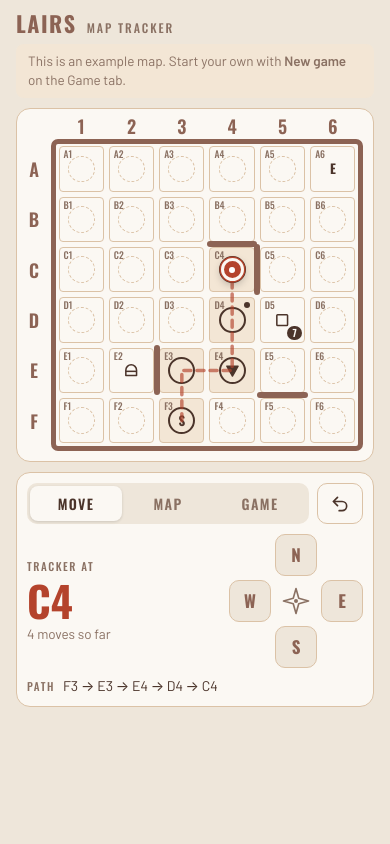
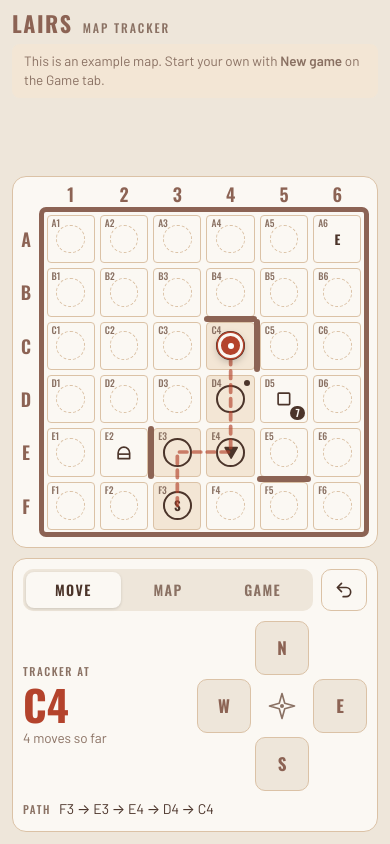
Before and after one commit to macskasa/lairs, a plain HTML site: page index.html in a window 390 px wide. Drawn offline with nearby package versions, Linux system fonts and the light colour scheme.

Commit message:
Tune the layout for tall phones like the Galaxy S24/S22 Ultra
- The app fills the screen height; the map and controls sit at the
  bottom near the thumb, and spare height (up to 40px) enlarges the
  compass, tool and file buttons.
- Slimmer side margins and row labels make the map squares about 6%
  larger, while keeping a 12px margin clear of curved screen edges.
- Declare color-scheme so Samsung Internet's forced dark mode doesn't
  recolor the app's own dark theme.
- Shrink a tool label slightly when it would be cut off (Scrounged).

Tested by emulating 384x832 / 384x824 CSS px screens (installed app with
gesture and button navigation, and a Chrome tab) plus iPhone 15 and SE.

Co-Authored-By: Claude Opus 5.5 <noreply@anthropic.com>
Claude-Session: https://claude.ai/code/session_01Tt1EfA5ywLNfhvE2jixPDJ

```diff
--- a/index.html
+++ b/index.html
@@ -3,6 +3,8 @@
 <head>
 <meta charset="utf-8">
 <meta name="viewport" content="width=device-width, initial-scale=1, viewport-fit=cover">
+<!-- The app has its own dark mode; this stops Samsung Internet's forced dark mode from recoloring it. -->
+<meta name="color-scheme" content="light dark">
 <title>Lairs Tracker</title>
 <meta name="description" content="Map tracker for the Lairs board game.">
 <link rel="manifest" href="manifest.webmanifest">
@@ -31,6 +33,9 @@
   --onp:#FFFFFF;
   --display:"Oswald","Arial Narrow",sans-serif;
   --body:"Barlow",system-ui,-apple-system,sans-serif;
+  /* Spare height on tall phones (e.g. Galaxy S2x Ultra), up to 40px, used to enlarge the controls.
+     286px = header, map box, controls box and page padding around a map as wide as the screen. */
+  --g:clamp(0px, calc(100dvh - 100vw - 286px - env(safe-area-inset-top, 0px) - env(safe-area-inset-bottom, 0px)), 40px);
   color-scheme:light;
 }
 @media (prefers-color-scheme: dark){
@@ -53,8 +58,8 @@ img{max-width:100%}
 body{
   background:var(--bg);color:var(--ink);
   font-family:var(--body);font-size:15px;line-height:1.4;
-  padding-left:max(16px, env(safe-area-inset-left, 0px));
-  padding-right:max(16px, env(safe-area-inset-right, 0px));
+  padding-left:max(12px, env(safe-area-inset-left, 0px));
+  padding-right:max(12px, env(safe-area-inset-right, 0px));
   margin:0;
   padding-top:calc(12px + env(safe-area-inset-top, 0px));
   padding-bottom:calc(12px + env(safe-area-inset-bottom, 0px));
@@ -64,7 +69,10 @@ button,input{font:inherit;color:inherit}
 button{cursor:pointer}
 button:focus-visible,input:focus-visible{outline:2px solid var(--pc);outline-offset:2px}
 
-.app{max-width:480px;margin:0 auto;display:flex;flex-direction:column;gap:10px}
+/* The app fills the screen height; leftover space goes above the map, so the map and controls sit near your thumb. */
+.app{max-width:480px;margin:0 auto;display:flex;flex-direction:column;gap:10px;
+  min-height:calc(100vh - 24px - env(safe-area-inset-top, 0px) - env(safe-area-inset-bottom, 0px));
+  min-height:calc(100dvh - 24px - env(safe-area-inset-top, 0px) - env(safe-area-inset-bottom, 0px))}
 
 /* Header */
 .brand{display:flex;align-items:baseline;gap:10px;line-height:1}
@@ -73,12 +81,12 @@ button:focus-visible,input:focus-visible{outline:2px solid var(--pc);outline-off
 .note{margin:0;font-size:13.5px;color:var(--muted);background:var(--tint);border-radius:8px;padding:8px 12px}
 
 /* Map sheet: sits in a box that matches the controls box, so both share the same edges */
-.mapcard{background:var(--paper);border:1.5px solid var(--line);border-radius:14px;padding:8px 10px 10px 6px}
+.mapcard{margin-top:auto;background:var(--paper);border:1.5px solid var(--line);border-radius:14px;padding:8px 8px 10px 4px}
 /* The map shrinks inside its box on short screens so the whole app fits without scrolling
-   (325px = header, map box padding, tray and page padding; the sheet is about as tall as it is wide). */
-.sheet{display:grid;grid-template-columns:22px minmax(0,1fr);gap:4px 6px;width:100%;margin-inline:auto;
-  max-width:max(250px, calc(100vh - 325px - env(safe-area-inset-top, 0px) - env(safe-area-inset-bottom, 0px)));
-  max-width:max(250px, calc(100dvh - 325px - env(safe-area-inset-top, 0px) - env(safe-area-inset-bottom, 0px)))}
+   (322px = header, map box padding, tray and page padding; the sheet is as tall as it is wide). */
+.sheet{display:grid;grid-template-columns:18px minmax(0,1fr);gap:4px;width:100%;margin-inline:auto;
+  max-width:max(250px, calc(100vh - 322px - env(safe-area-inset-top, 0px) - env(safe-area-inset-bottom, 0px)));
+  max-width:max(250px, calc(100dvh - 322px - env(safe-area-inset-top, 0px) - env(safe-area-inset-bottom, 0px)))}
 .cols{grid-column:2;grid-row:1;display:grid;grid-template-columns:repeat(6,1fr);padding:0 5px}
 .rows{grid-column:1;grid-row:2;display:grid;grid-template-rows:repeat(6,1fr);padding:5px 0}
 .cols span,.rows span{display:grid;place-items:center;font-family:var(--display);font-weight:600;font-size:18px;line-height:1;color:var(--wall)}
@@ -119,7 +127,7 @@ button:focus-visible,input:focus-visible{outline:2px solid var(--pc);outline-off
 .seg button[aria-selected="true"]{background:var(--paper);color:var(--ink);box-shadow:0 1px 3px rgb(0 0 0 / .14)}
 .undo{flex:none;width:46px;display:grid;place-items:center;border-radius:10px;border:1.5px solid var(--line);background:transparent;color:var(--ink)}
 .undo:active{background:var(--tint)}
-.panel{min-height:160px;display:flex;flex-direction:column;gap:8px}
+.panel{min-height:calc(160px + var(--g));display:flex;flex-direction:column;gap:8px}
 .label{font-family:var(--display);font-size:11px;font-weight:500;letter-spacing:.14em;text-transform:uppercase;color:var(--muted)}
 
 /* Move tab */
@@ -127,7 +135,7 @@ button:focus-visible,input:focus-visible{outline:2px solid var(--pc);outline-off
 .where{flex:1;min-width:0;display:flex;flex-direction:column;gap:4px}
 .pos{font-family:var(--display);font-weight:700;font-size:42px;line-height:1;color:var(--pc);font-variant-numeric:tabular-nums}
 .steps{font-size:13.5px;color:var(--muted)}
-.dpad{flex:none;display:grid;grid-template-columns:repeat(3,42px);grid-template-rows:repeat(3,42px);gap:4px}
+.dpad{--dp:calc(42px + var(--g) * .3);flex:none;display:grid;grid-template-columns:repeat(3,var(--dp));grid-template-rows:repeat(3,var(--dp));gap:4px}
 .dir{border:1.5px solid var(--line);background:var(--bg);border-radius:10px;font-family:var(--display);font-weight:700;font-size:17px;color:var(--wall);transition:transform .08s}
 .dir:active{background:var(--tint);transform:scale(.95)}
 .dn{grid-column:2;grid-row:1}.dw{grid-column:1;grid-row:2}.de{grid-column:3;grid-row:2}.ds{grid-column:2;grid-row:3}
@@ -139,6 +147,8 @@ button:focus-visible,input:focus-visible{outline:2px solid var(--pc);outline-off
 .tools{display:grid;grid-template-columns:repeat(5,minmax(0,1fr));gap:6px}
 .tool{min-width:0;border:1.5px solid var(--line);background:var(--bg);border-radius:10px;padding:6px 1px 5px;display:flex;flex-direction:column;align-items:center;gap:3px;font-family:var(--display);font-size:10px;font-weight:500;letter-spacing:0;text-transform:uppercase;color:var(--muted)}
 .tool.act{border-style:dashed}
+.tool{min-height:calc(49px + var(--g) * .25);justify-content:center}
+.tool span.tight{font-size:8.5px}
 .tool svg{width:20px;height:20px;color:var(--ink)}
 .tool span{max-width:100%;overflow:hidden;text-overflow:ellipsis;white-space:nowrap}
 .tool[aria-pressed="true"]{border-color:var(--wall);border-style:solid;background:var(--tint);color:var(--ink)}
@@ -157,6 +167,7 @@ button:focus-visible,input:focus-visible{outline:2px solid var(--pc);outline-off
 .filebtn small{font-family:var(--body);font-weight:500;font-size:11px;letter-spacing:0;text-transform:none;color:var(--muted)}
 .filebtn:active{background:var(--tint)}
 .filebtn:disabled{opacity:.6;cursor:progress}
+.filebtn{min-height:calc(70px + var(--g) * .3);justify-content:center}
 .gamerow{display:flex;align-items:center;gap:10px}
 #newBtn{flex:none;padding:9px 16px;border-radius:999px;border:1.5px solid var(--line);background:transparent;font-family:var(--display);font-weight:600;font-size:13px;letter-spacing:.08em;text-transform:uppercase;color:var(--ink)}
 #newBtn.armed{background:var(--pc);border-color:var(--pc);color:var(--onp)}
@@ -466,6 +477,7 @@ button:focus-visible,input:focus-visible{outline:2px solid var(--pc);outline-off
     $('mapPanel').hidden = S.mode !== 'map';
     $('gamePanel').hidden = S.mode !== 'game';
     $('board').classList.toggle('mapping', S.mode === 'map');
+    if (S.mode === 'map' && typeof fitToolLabels === 'function') fitToolLabels();
     document.querySelectorAll('.tool').forEach(b => b.setAttribute('aria-pressed', String(b.dataset.tool === S.tool)));
     $('toolHint').textContent = HINTS[S.tool];
 
@@ -603,6 +615,17 @@ button:focus-visible,input:focus-visible{outline:2px solid var(--pc);outline-off
   $('tools').innerHTML = TOOLS.map(([id, label, act]) =>
     '<button type="button" class="tool' + (act ? ' act' : '') + '" data-tool="' + id + '" aria-pressed="false">' + sym(id, id === 'kill') + '<span>' + label + '</span></button>'
   ).join('');
+
+  // Shrink a tool label slightly if it would be cut off (e.g. "Scrounged" on a narrow screen).
+  function fitToolLabels(){
+    if (S.mode !== 'map') return;
+    document.querySelectorAll('.tool span').forEach(s => {
+      s.classList.remove('tight');
+      if (s.scrollWidth > s.clientWidth + 0.5) s.classList.add('tight');
+    });
+  }
+  if (document.fonts && document.fonts.ready) document.fonts.ready.then(fitToolLabels);
+  window.addEventListener('resize', fitToolLabels);
 
   // Events
   $('cells').addEventListener('click', e => {
```
